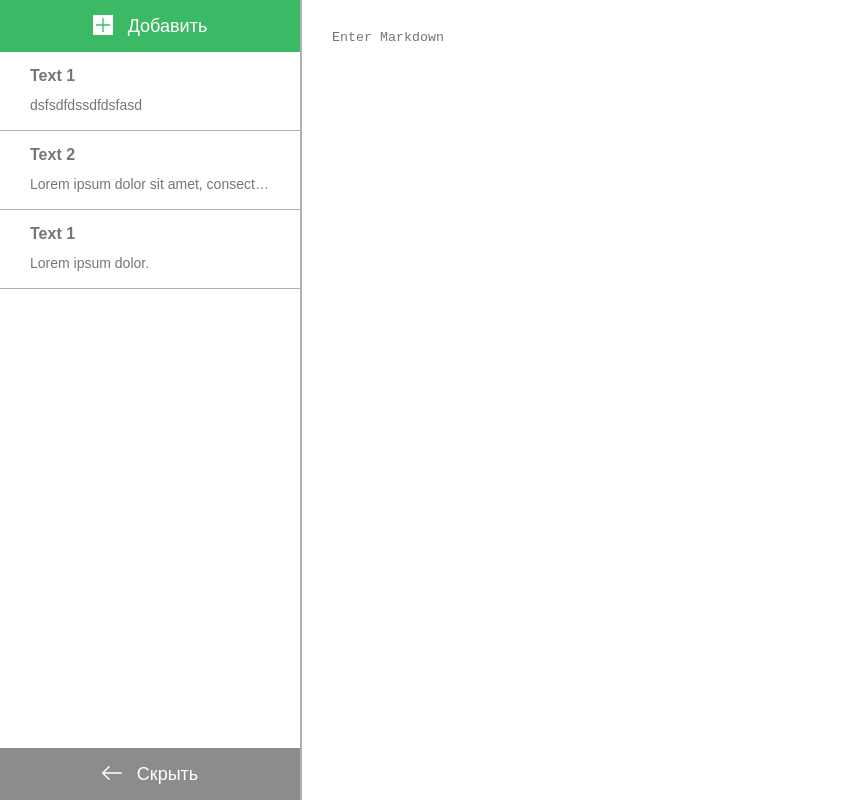
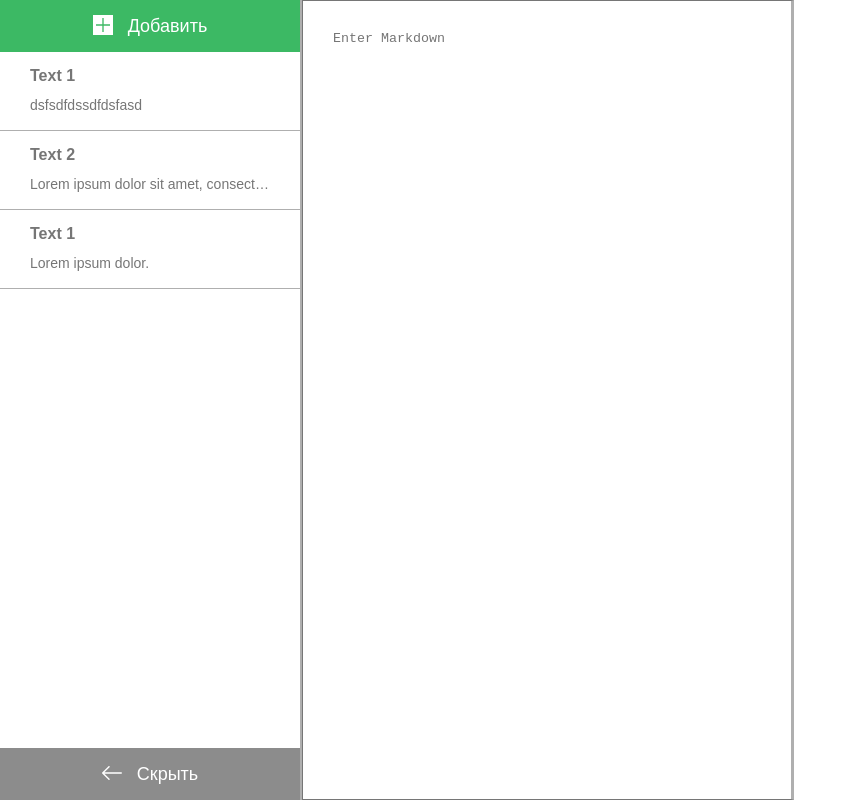
Before and after one commit to KosmoPirat/TextDesign, a website built with webpack: page src/index.pug in a window 1280 px wide. Shown: the whole page, without its empty margins (0-857 px from the left). Built offline with nearby package versions, Linux system fonts and the light colour scheme.

Commit message:
fix html css

```diff
--- a/src/modules/text/text.css
+++ b/src/modules/text/text.css
@@ -5,7 +5,6 @@
 
 .text__input {
     width: 100%;
-    border-right: 3px solid #afafaf;
     color: #afafaf;
 }
 
@@ -21,10 +20,8 @@
 .input__item {
     padding-top: 30px;
     padding-left: 30px;
-    border: none;
+    border-right: 3px solid #afafaf;
     outline: none;
-    width: 96%;
-    height: 96.3%;
     resize: none;
     overflow-wrap: break-word;
 }
--- a/src/modules/text/text.pug
+++ b/src/modules/text/text.pug
@@ -1,4 +1,3 @@
 .text
-    section.text__input
-        textarea.input__item#text-input(placeholder="Enter Markdown")
+    textarea.input__item.text__input#text-input(placeholder="Enter Markdown")
     section.text__output#preview
```
